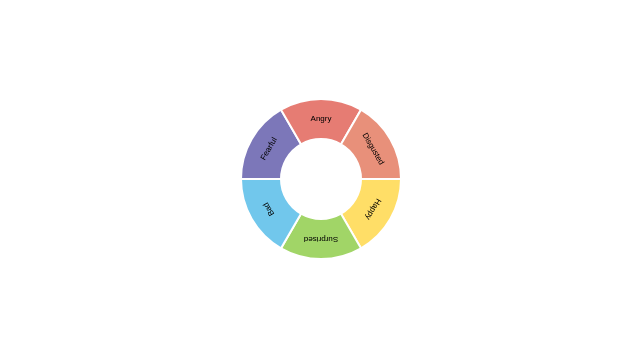
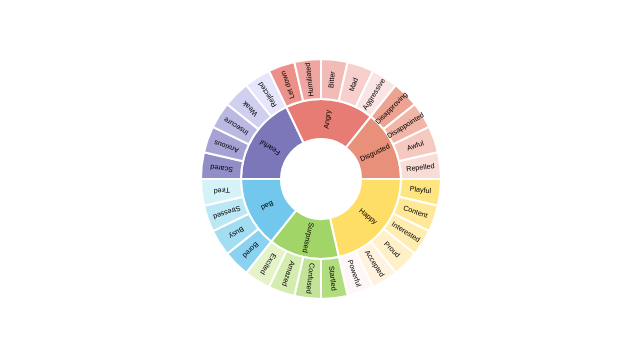
Before and after one commit to dthomas722/wheel-of-feelings, a Next.js app: page / in a window 1280 px wide. Shown: the part 229-566 px from the top of the page, without its empty margins (319-959 px from the left). Built offline with nearby package versions, Linux system fonts and the light colour scheme.

Commit message:
Add middle ring. Adjust arc lengths to be proportional to number of children

```diff
--- a/app/components/FeelingsWheel.tsx
+++ b/app/components/FeelingsWheel.tsx
@@ -3,32 +3,150 @@ import { JSX } from "react";
 type Feeling = {
   name: string;
   color: string;
+  children?: Feeling[];
 }
 
-// Core emotions from the reference image, going clockwise from the top
-const coreEmotions: Feeling[] = [
-  { name: "Happy", color: "#FFDE67" },
-  { name: "Surprised", color: "#A1D567" },
-  { name: "Bad", color: "#71C7EC" },
-  { name: "Fearful", color: "#7C77B9" },
-  { name: "Angry", color: "#E67C73" },
-  { name: "Disgusted", color: "#E8907A" }
+const emotions: Feeling[] = [
+  {
+    name: "Happy",
+    color: "#FFDE67",
+    children: [
+      { name: "Playful", color: "#FFE57F" },
+      { name: "Content", color: "#FFE998" },
+      { name: "Interested", color: "#FFECB0" },
+      { name: "Proud", color: "#FFF0C8" },
+      { name: "Accepted", color: "#FFF3E0" },
+      { name: "Powerful", color: "#FFF7F7" },
+    ]
+  },
+  {
+    name: "Surprised",
+    color: "#A1D567",
+    children: [
+      { name: "Startled", color: "#B2DD7F" },
+      { name: "Confused", color: "#C3E498" },
+      { name: "Amazed", color: "#D4ECB0" },
+      { name: "Excited", color: "#E5F3C8" },
+    ]
+  },
+  {
+    name: "Bad",
+    color: "#71C7EC",
+    children: [
+      { name: "Bored", color: "#8AD2EF" },
+      { name: "Busy", color: "#A3DDF2" },
+      { name: "Stressed", color: "#BCE7F5" },
+      { name: "Tired", color: "#D5F2F8" },
+    ]
+  },
+  {
+    name: "Fearful",
+    color: "#7C77B9",
+    children: [
+      { name: "Scared", color: "#918DC7" },
+      { name: "Anxious", color: "#A6A3D4" },
+      { name: "Insecure", color: "#BBB9E2" },
+      { name: "Weak", color: "#D0CFEF" },
+      { name: "Rejected", color: "#E5E5FC" },
+    ]
+  },
+  {
+    name: "Angry",
+    color: "#E67C73",
+    children: [
+      { name: "Let down", color: "#EB918A" },
+      { name: "Humiliated", color: "#EFA6A0" },
+      { name: "Bitter", color: "#F3BBB7" },
+      { name: "Mad", color: "#F7D0CD" },
+      { name: "Aggressive", color: "#FBE5E4" },
+    ]
+  },
+  {
+    name: "Disgusted",
+    color: "#E8907A",
+    children: [
+      { name: "Disapproving", color: "#EDA391" },
+      { name: "Disappointed", color: "#F1B6A8" },
+      { name: "Awful", color: "#F5C9BF" },
+      { name: "Repelled", color: "#F9DCD6" },
+    ]
+  }
 ];
 
-function createCoreWheel(feelings: Feeling[]): JSX.Element[] {
+function createSegments(feelings: Feeling[], level: number, startAngle: number = 0, endAngle: number = 360): JSX.Element[] {
+  // For level 0, calculate angles based on number of children
+  if (level === 0) {
+    const totalChildren = feelings.reduce((sum, feeling) => sum + (feeling.children?.length || 0), 0);
+    let currentAngle = 0;
+
+    return feelings.map((feeling, index) => {
+      const anglePerSegment = ((feeling.children?.length || 0) / totalChildren) * 360;
+      const segmentStartAngle = currentAngle;
+      const segmentEndAngle = currentAngle + anglePerSegment;
+      currentAngle += anglePerSegment;
+
+      const startRad = (segmentStartAngle * Math.PI) / 180;
+      const endRad = (segmentEndAngle * Math.PI) / 180;
+      const midRad = ((segmentStartAngle + anglePerSegment / 2) * Math.PI) / 180;
+
+      const outerRadius = 20;
+      const innerRadius = 10;
+      const largeArcFlag = anglePerSegment > 180 ? 1 : 0;
+
+      const path = `
+        M ${50 + innerRadius * Math.cos(startRad)} ${50 + innerRadius * Math.sin(startRad)}
+        L ${50 + outerRadius * Math.cos(startRad)} ${50 + outerRadius * Math.sin(startRad)}
+        A ${outerRadius} ${outerRadius} 0 ${largeArcFlag} 1 ${50 + outerRadius * Math.cos(endRad)} ${50 + outerRadius * Math.sin(endRad)}
+        L ${50 + innerRadius * Math.cos(endRad)} ${50 + innerRadius * Math.sin(endRad)}
+        A ${innerRadius} ${innerRadius} 0 ${largeArcFlag} 0 ${50 + innerRadius * Math.cos(startRad)} ${50 + innerRadius * Math.sin(startRad)}
+      `;
+
+      const textRadius = innerRadius + (outerRadius - innerRadius) / 2;
+      const textX = 50 + textRadius * Math.cos(midRad);
+      const textY = 50 + textRadius * Math.sin(midRad);
+      const textRotation = (segmentStartAngle + anglePerSegment / 2);
+
+      return (
+        <g key={`${level}-${index}`}>
+          <path
+            d={path}
+            fill={feeling.color}
+            stroke="white"
+            strokeWidth="0.5"
+            className="transition-all duration-200 hover:opacity-80 cursor-pointer"
+          />
+          <text
+            x={textX}
+            y={textY}
+            fontSize={level === 0 ? "1.8" : "1.8"}
+            fill="black"
+            textAnchor="middle"
+            dominantBaseline="middle"
+            transform={`rotate(${textRotation}, ${textX}, ${textY})`}
+            className="pointer-events-none"
+          >
+            {feeling.name}
+          </text>
+          {feeling.children && createSegments(feeling.children, level + 1, segmentStartAngle, segmentEndAngle)}
+        </g>
+      );
+    });
+  }
+
+  // For level 1 (children), divide the parent's arc equally
   const totalSegments = feelings.length;
-  const anglePerSegment = 360 / totalSegments;
-  const outerRadius = 20;
-  const innerRadius = 10;
+  const anglePerSegment = (endAngle - startAngle) / totalSegments;
 
   return feelings.map((feeling, index) => {
-    const startAngle = index * anglePerSegment;
-    const endAngle = startAngle + anglePerSegment;
+    const segmentStartAngle = startAngle + (index * anglePerSegment);
+    const segmentEndAngle = segmentStartAngle + anglePerSegment;
 
-    const startRad = (startAngle * Math.PI) / 180;
-    const endRad = (endAngle * Math.PI) / 180;
-    const midRad = ((startAngle + anglePerSegment / 2) * Math.PI) / 180;
+    const startRad = (segmentStartAngle * Math.PI) / 180;
+    const endRad = (segmentEndAngle * Math.PI) / 180;
+    const midRad = ((segmentStartAngle + anglePerSegment / 2) * Math.PI) / 180;
 
+    const outerRadius = 30;
+    const innerRadius = 20;
     const largeArcFlag = anglePerSegment > 180 ? 1 : 0;
 
     const path = `
@@ -39,14 +157,13 @@ function createCoreWheel(feelings: Feeling[]): JSX.Element[] {
       A ${innerRadius} ${innerRadius} 0 ${largeArcFlag} 0 ${50 + innerRadius * Math.cos(startRad)} ${50 + innerRadius * Math.sin(startRad)}
     `;
 
-    // Calculate text position
     const textRadius = innerRadius + (outerRadius - innerRadius) / 2;
     const textX = 50 + textRadius * Math.cos(midRad);
     const textY = 50 + textRadius * Math.sin(midRad);
-    const textRotation = (startAngle + anglePerSegment / 2) + 90;
+    const textRotation = (segmentStartAngle + anglePerSegment / 2);
 
     return (
-      <g key={index}>
+      <g key={`${level}-${index}`}>
         <path
           d={path}
           fill={feeling.color}
@@ -57,7 +174,7 @@ function createCoreWheel(feelings: Feeling[]): JSX.Element[] {
         <text
           x={textX}
           y={textY}
-          fontSize="2"
+          fontSize={level === 0 ? "1.8" : "1.8"}
           fill="black"
           textAnchor="middle"
           dominantBaseline="middle"
@@ -75,7 +192,7 @@ export default function FeelingsWheel() {
   return (
     <div className="relative w-[400px] h-[400px] mx-auto">
       <svg viewBox="0 0 100 100" className="w-full h-full">
-        {createCoreWheel(coreEmotions)}
+        {createSegments(emotions, 0)}
       </svg>
     </div>
   );
```
